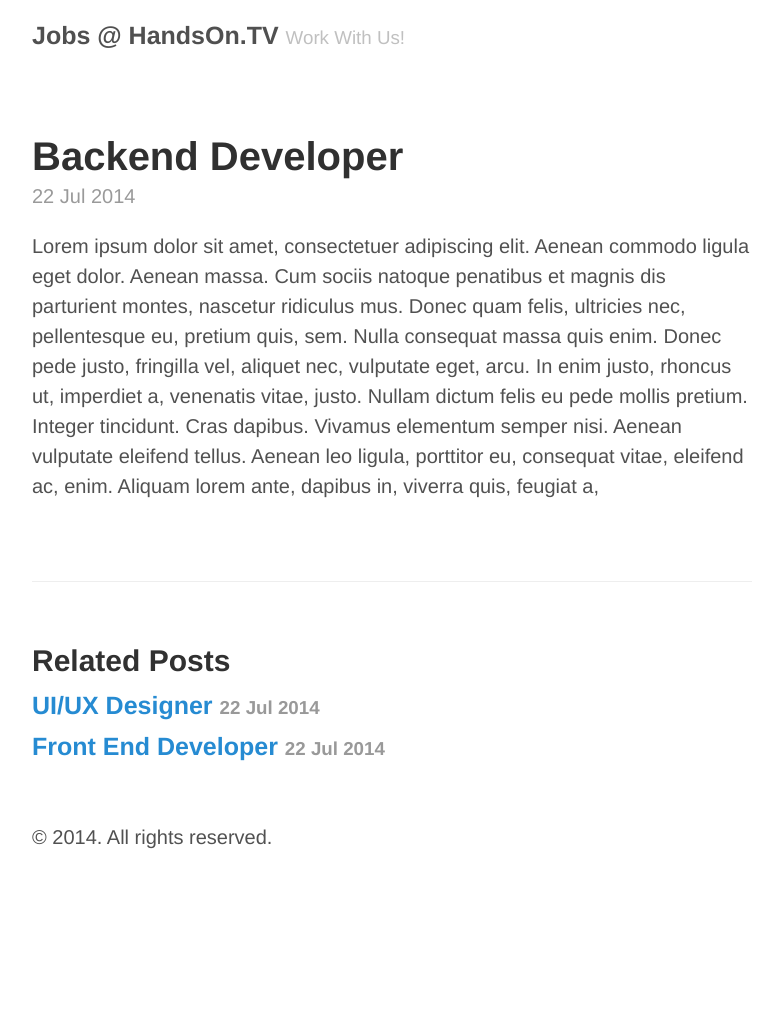
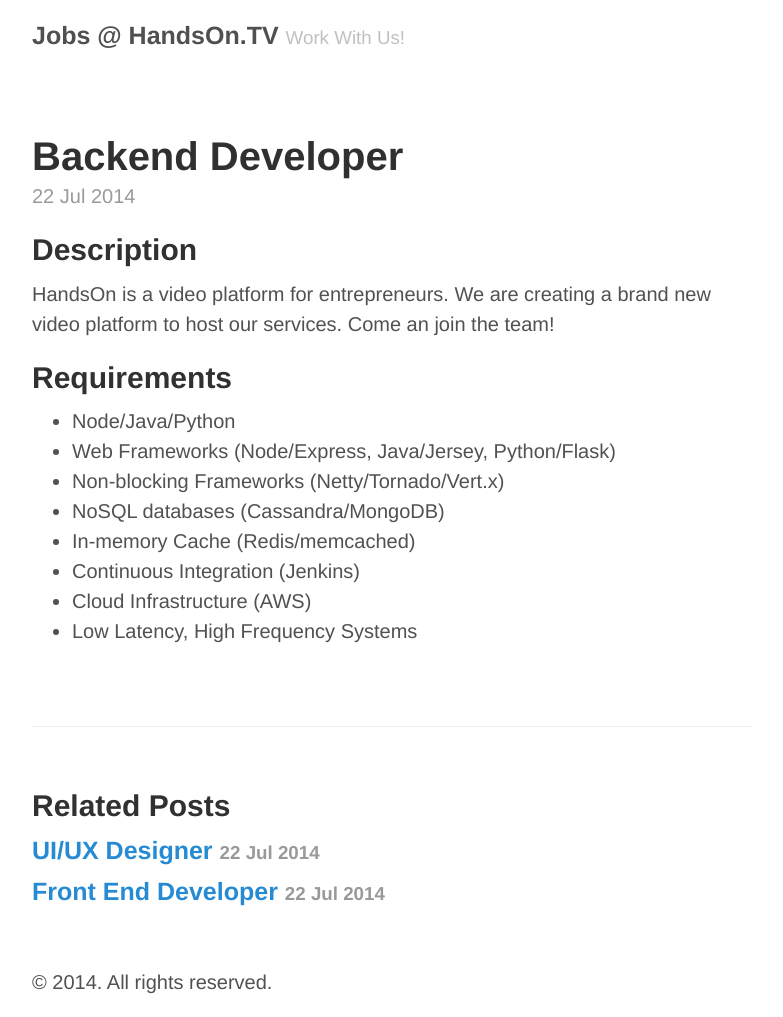
Before and after one commit to HandsOn-TV/jobs.handson.tv, a Jekyll site: the page built from _posts/2014-07-22-backend-developer.md, in a window 1280 px wide. Shown: the whole page, without its empty margins (248-1031 px from the left). Built offline with Jekyll 4.4.1, drawn with Linux system fonts in a browser that asks for light colours; Markdown is read by kramdown in place of the engine named in the settings; before the commit the page ends 900 px from its top, so only the background shows below that.

Commit message:
Basic position details

```diff
--- a/_posts/2014-07-22-backend-developer.md
+++ b/_posts/2014-07-22-backend-developer.md
@@ -3,4 +3,17 @@ layout: post
 title: Backend Developer
 ---
 
-Lorem ipsum dolor sit amet, consectetuer adipiscing elit. Aenean commodo ligula eget dolor. Aenean massa. Cum sociis natoque penatibus et magnis dis parturient montes, nascetur ridiculus mus. Donec quam felis, ultricies nec, pellentesque eu, pretium quis, sem. Nulla consequat massa quis enim. Donec pede justo, fringilla vel, aliquet nec, vulputate eget, arcu. In enim justo, rhoncus ut, imperdiet a, venenatis vitae, justo. Nullam dictum felis eu pede mollis pretium. Integer tincidunt. Cras dapibus. Vivamus elementum semper nisi. Aenean vulputate eleifend tellus. Aenean leo ligula, porttitor eu, consequat vitae, eleifend ac, enim. Aliquam lorem ante, dapibus in, viverra quis, feugiat a,
+## Description
+
+HandsOn is a video platform for entrepreneurs. We are creating a brand new video platform to host our services. Come an join the team!
+
+## Requirements
+
+* Node/Java/Python
+* Web Frameworks (Node/Express, Java/Jersey, Python/Flask)
+* Non-blocking Frameworks (Netty/Tornado/Vert.x)
+* NoSQL databases (Cassandra/MongoDB)
+* In-memory Cache (Redis/memcached)
+* Continuous Integration (Jenkins)
+* Cloud Infrastructure (AWS)
+* Low Latency, High Frequency Systems
```
Also changed, not shown: _posts/2014-07-22-front-end-developer.md (+9 -1 lines), _posts/2014-07-22-ui-ux-designer.md (+7 -1 lines).
